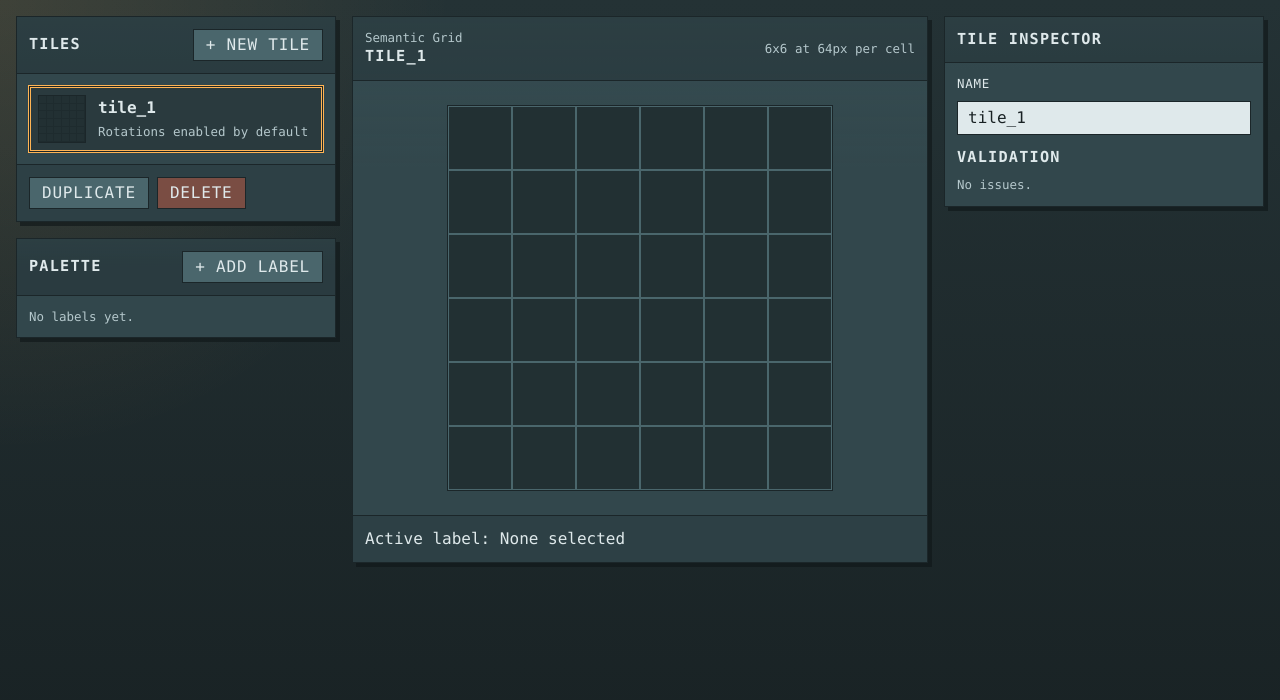
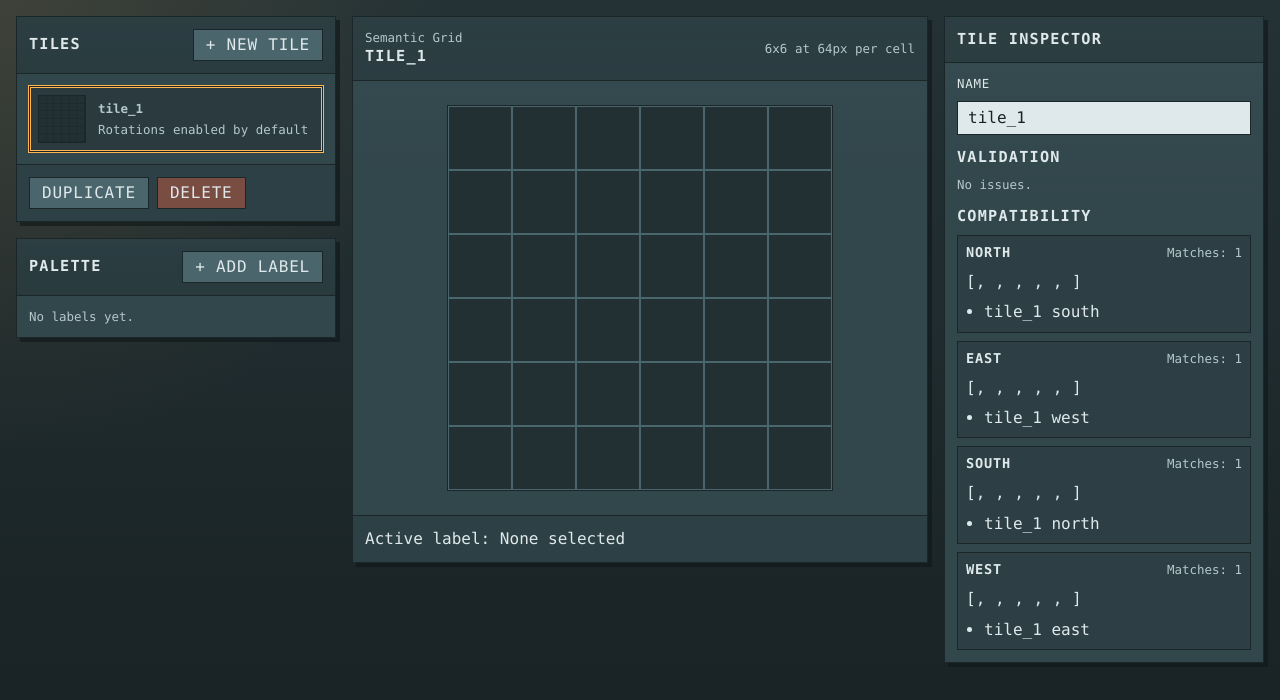
Before and after one commit to carladevv/tileset-drafting-tool, a React (Vite) app: page / in a window 1280 px wide. Both pictures are taken after a click on the button "+ NEW TILE". Shown: the top 700 px of the page. Built offline with nearby package versions, Linux system fonts and the light colour scheme.

Commit message:
feat: stage 2 - derived border arrays and computed compatibility

```diff
--- a/src/components/TileInspector.tsx
+++ b/src/components/TileInspector.tsx
@@ -1,12 +1,19 @@
 import { useProjectStore } from '../store/projectStore'
+import { tileSides } from '../utils/compatibility'
 
 export function TileInspector() {
   const tiles = useProjectStore((state) => state.project.tiles)
   const selectedTileId = useProjectStore((state) => state.selectedTileId)
   const validationIssues = useProjectStore((state) => state.validationIssues)
   const updateTileName = useProjectStore((state) => state.updateTileName)
+  const getTileBorders = useProjectStore((state) => state.getTileBorders)
+  const getCompatibilityForTile = useProjectStore((state) => state.getCompatibilityForTile)
   const tile = tiles.find((entry) => entry.id === selectedTileId) ?? null
   const issues = validationIssues.filter((issue) => issue.tileId === selectedTileId)
+  const borders = selectedTileId ? getTileBorders(selectedTileId) : null
+  const compatibility = selectedTileId ? getCompatibilityForTile(selectedTileId) : null
+
+  const getTileName = (tileId: string) => tiles.find((entry) => entry.id === tileId)?.name || 'Untitled tile'
 
   return (
     <section className="panel">
@@ -41,6 +48,40 @@ export function TileInspector() {
                 </ul>
               )}
             </div>
+            <div className="inspector-block">
+              <h3>Compatibility</h3>
+              {!borders || !compatibility ? (
+                <p className="empty-copy">No compatibility data yet.</p>
+              ) : (
+                <div className="compatibility-list">
+                  {tileSides.map((side) => {
+                    const matches = compatibility[side]
+                    const noMatches = matches.length === 0
+
+                    return (
+                      <section key={side} className="compatibility-side">
+                        <header className="compatibility-side__header">
+                          <h4>{side}</h4>
+                          <span>Matches: {matches.length}</span>
+                        </header>
+                        <p className="compatibility-side__border">[{borders[side].join(', ')}]</p>
+                        {noMatches ? (
+                          <p className="compatibility-side__warning">Warning: no compatible tiles</p>
+                        ) : (
+                          <ul className="compatibility-side__matches">
+                            {matches.map((match) => (
+                              <li key={`${match.sourceTileId}_${match.sourceSide}_${match.targetTileId}_${match.targetSide}`}>
+                                {getTileName(match.targetTileId)} {match.targetSide}
+                              </li>
+                            ))}
+                          </ul>
+                        )}
+                      </section>
+                    )
+                  })}
+                </div>
+              )}
+            </div>
           </>
         )}
       </div>
--- a/src/components/TileListPanel.tsx
+++ b/src/components/TileListPanel.tsx
@@ -5,10 +5,17 @@ export function TileListPanel() {
   const tiles = useProjectStore((state) => state.project.tiles)
   const labels = useProjectStore((state) => state.project.cellLabels)
   const selectedTileId = useProjectStore((state) => state.selectedTileId)
+  const validationIssues = useProjectStore((state) => state.validationIssues)
   const createTile = useProjectStore((state) => state.createTile)
   const duplicateTile = useProjectStore((state) => state.duplicateTile)
   const deleteTile = useProjectStore((state) => state.deleteTile)
   const selectTile = useProjectStore((state) => state.selectTile)
+  const tilesWithWarnings = new Set(
+    validationIssues
+      .filter((issue) => issue.message.startsWith('No compatible tiles on the'))
+      .map((issue) => issue.tileId)
+      .filter((tileId): tileId is string => Boolean(tileId)),
+  )
 
   return (
     <section className="panel panel--tiles">
@@ -20,7 +27,10 @@ export function TileListPanel() {
       </div>
       <div className="panel__body panel__body--stack panel__body--scroll">
         {tiles.length === 0 ? <p className="empty-copy">No tiles yet.</p> : null}
-        {tiles.map((tile) => (
+        {tiles.map((tile) => {
+          const hasCompatibilityWarning = tilesWithWarnings.has(tile.id)
+
+          return (
             <button
               key={tile.id}
               type="button"
@@ -29,11 +39,19 @@ export function TileListPanel() {
             >
               <TilePreview tile={tile} labels={labels} />
               <span className="tile-row__meta">
+                <span className="tile-row__title">
                   <strong>{tile.name || 'Untitled tile'}</strong>
+                  {hasCompatibilityWarning ? (
+                    <span className="tile-row__warning" aria-label={`Compatibility warnings for ${tile.name || 'Untitled tile'}`}>
+                      !
+                    </span>
+                  ) : null}
+                </span>
                 <span>Rotations enabled by default</span>
               </span>
             </button>
-        ))}
+          )
+        })}
       </div>
       <div className="panel__footer">
         <button
--- a/src/index.css
+++ b/src/index.css
@@ -174,7 +174,9 @@ button {
 .panel-hint,
 .empty-copy,
 .tile-row__meta span,
-.palette-row__controls span {
+.palette-row__controls span,
+.compatibility-side__header span,
+.compatibility-side__warning {
   margin: 0;
   font-size: 0.78rem;
   color: #b5c8cc;
@@ -262,6 +264,24 @@ button {
   border-bottom: 1px solid rgba(27, 38, 41, 0.45);
 }
 
+.tile-row__title {
+  display: flex;
+  align-items: center;
+  gap: 8px;
+}
+
+.tile-row__warning {
+  display: inline-grid;
+  place-items: center;
+  width: 18px;
+  height: 18px;
+  border: 1px solid #1b2629;
+  background: #7a4d43;
+  color: #ffd166;
+  font-size: 0.75rem;
+  line-height: 1;
+}
+
 .palette-row {
   display: grid;
   grid-template-columns: 52px 1fr;
@@ -347,6 +367,50 @@ input[type='color'] {
   gap: 8px;
 }
 
+.compatibility-list {
+  display: flex;
+  flex-direction: column;
+  gap: 8px;
+}
+
+.compatibility-side {
+  padding: 8px;
+  border: 1px solid #1b2629;
+  background: rgba(27, 38, 41, 0.22);
+}
+
+.compatibility-side__header {
+  display: flex;
+  align-items: baseline;
+  justify-content: space-between;
+  gap: 12px;
+}
+
+.compatibility-side__header h4,
+.compatibility-side__matches {
+  margin: 0;
+}
+
+.compatibility-side__header h4 {
+  text-transform: uppercase;
+  letter-spacing: 0.06em;
+  font-size: 0.85rem;
+}
+
+.compatibility-side__border {
+  margin: 8px 0;
+  color: #dfe9eb;
+  word-break: break-word;
+}
+
+.compatibility-side__matches {
+  padding-left: 18px;
+}
+
+.compatibility-side__warning {
+  color: #ffb454;
+}
+
 .issue-list {
   margin: 0;
   padding-left: 18px;
--- a/src/store/projectStore.ts
+++ b/src/store/projectStore.ts
@@ -1,8 +1,23 @@
 import { create } from 'zustand'
 import { persist } from 'zustand/middleware'
 
-import type { CellLabel, Project, Tile, TileGrid, ValidationIssue } from '../types/projectTypes'
+import type {
+  CellLabel,
+  CompatibilityGraph,
+  Project,
+  Tile,
+  TileCompatibility,
+  TileGrid,
+  TileBorders,
+  ValidationIssue,
+} from '../types/projectTypes'
 import { GRID_SIZE } from '../types/projectTypes'
+import {
+  computeCompatibilityGraph,
+  computeCompatibilityWarnings,
+  createEmptyTileCompatibility,
+  deriveTileBorders,
+} from '../utils/compatibility'
 
 const STORAGE_KEY = 'tileset-drafting-tool.stage-1.project'
 
@@ -49,6 +64,7 @@ export const validateProject = (project: Project): ValidationIssue[] => {
   const issues: ValidationIssue[] = []
   const labelIds = new Set(project.cellLabels.map((label) => label.id))
   const nameCounts = new Map<string, number>()
+  const compatibilityGraph = computeCompatibilityGraph(project.tiles)
 
   for (const tile of project.tiles) {
     const trimmedName = tile.name.trim()
@@ -107,7 +123,7 @@ export const validateProject = (project: Project): ValidationIssue[] => {
     }
   }
 
-  return issues
+  return [...issues, ...computeCompatibilityWarnings(project, compatibilityGraph, createValidationIssue)]
 }
 
 const createTileName = (tiles: Tile[]) => `tile_${tiles.length + 1}`
@@ -150,6 +166,10 @@ type ProjectStoreActions = {
   selectLabel: (labelId: string | null) => void
   paintCell: (tileId: string, row: number, column: number, labelId: string) => void
   paintCells: (tileId: string, cells: Array<{ row: number; column: number }>, labelId: string) => void
+  getTileBorders: (tileId: string) => TileBorders | null
+  getCompatibilityGraph: () => CompatibilityGraph
+  getCompatibilityForTile: (tileId: string) => TileCompatibility
+  getValidationIssues: () => ValidationIssue[]
   replaceProject: (project: Project) => void
   resetProject: () => void
 }
@@ -355,6 +375,17 @@ export const useProjectStore = create<ProjectStore>()(
         set(withValidation(nextProject))
       },
 
+      getTileBorders: (tileId) => {
+        const tile = get().project.tiles.find((entry) => entry.id === tileId)
+        return tile ? deriveTileBorders(tile.grid) : null
+      },
+
+      getCompatibilityGraph: () => computeCompatibilityGraph(get().project.tiles),
+
+      getCompatibilityForTile: (tileId) => get().getCompatibilityGraph().byTileId[tileId] ?? createEmptyTileCompatibility(),
+
+      getValidationIssues: () => get().validationIssues,
+
       replaceProject: (project) =>
         set({
           ...withValidation(project),
--- /dev/null
+++ b/src/utils/compatibility.ts
@@ -0,0 +1,113 @@
+import { GRID_SIZE } from '../types/projectTypes'
+import type {
+  CompatibilityGraph,
+  CompatibilityMatch,
+  Project,
+  Tile,
+  TileBorders,
+  TileCompatibility,
+  TileGrid,
+  TileSide,
+  ValidationIssue,
+} from '../types/projectTypes'
+
+export const tileSides: TileSide[] = ['north', 'east', 'south', 'west']
+
+const oppositeSideBySide: Record<TileSide, TileSide> = {
+  north: 'south',
+  east: 'west',
+  south: 'north',
+  west: 'east',
+}
+
+export const createEmptyTileCompatibility = (): TileCompatibility => ({
+  north: [],
+  east: [],
+  south: [],
+  west: [],
+})
+
+export const deriveTileBorders = (grid: TileGrid): TileBorders => ({
+  north: [...(grid[0] ?? [])],
+  east: grid.map((row) => row[GRID_SIZE - 1]).filter((cell): cell is string => cell !== undefined),
+  south: [...(grid[GRID_SIZE - 1] ?? [])],
+  west: grid.map((row) => row[0]).filter((cell): cell is string => cell !== undefined),
+})
+
+export const arraysEqual = (left: string[], right: string[]) =>
+  left.length === right.length && left.every((value, index) => value === right[index])
+
+export const isOppositeSide = (left: TileSide, right: TileSide) => oppositeSideBySide[left] === right
+
+export const getOppositeSide = (side: TileSide): TileSide => oppositeSideBySide[side]
+
+export const isValidGridShape = (grid: TileGrid) =>
+  grid.length === GRID_SIZE && grid.every((row) => row.length === GRID_SIZE)
+
+export const computeCompatibilityGraph = (tiles: Tile[]): CompatibilityGraph => {
+  const bordersByTileId = Object.fromEntries(tiles.map((tile) => [tile.id, deriveTileBorders(tile.grid)]))
+  const byTileId = Object.fromEntries(tiles.map((tile) => [tile.id, createEmptyTileCompatibility()]))
+
+  for (const sourceTile of tiles) {
+    const sourceBorders = bordersByTileId[sourceTile.id]
+    if (!sourceBorders) {
+      continue
+    }
+
+    for (const sourceSide of tileSides) {
+      const matches: CompatibilityMatch[] = []
+      const targetSide = getOppositeSide(sourceSide)
+
+      for (const targetTile of tiles) {
+        const targetBorders = bordersByTileId[targetTile.id]
+        if (!targetBorders) {
+          continue
+        }
+
+        if (arraysEqual(sourceBorders[sourceSide], targetBorders[targetSide])) {
+          matches.push({
+            sourceTileId: sourceTile.id,
+            sourceSide,
+            targetTileId: targetTile.id,
+            targetSide,
+            targetRotation: 0,
+          })
+        }
+      }
+
+      byTileId[sourceTile.id][sourceSide] = matches
+    }
+  }
+
+  return { byTileId }
+}
+
+export const computeCompatibilityWarnings = (
+  project: Project,
+  graph: CompatibilityGraph,
+  createValidationIssue: (issue: Omit<ValidationIssue, 'id'>) => ValidationIssue,
+) => {
+  const issues: ValidationIssue[] = []
+
+  for (const tile of project.tiles) {
+    if (!isValidGridShape(tile.grid)) {
+      continue
+    }
+
+    const compatibility = graph.byTileId[tile.id] ?? createEmptyTileCompatibility()
+    tileSides.forEach((side) => {
+      if (compatibility[side].length === 0) {
+        issues.push(
+          createValidationIssue({
+            severity: 'warning',
+            scope: 'tile',
+            message: `No compatible tiles on the ${side} side.`,
+            tileId: tile.id,
+          }),
+        )
+      }
+    })
+  }
+
+  return issues
+}
```
Also changed, not shown: src/types/projectTypes.ts (+30 -0 lines), 1 other file (tests, documents, lock files or other folders). Lines whose indentation alone changed are shown as unchanged.
